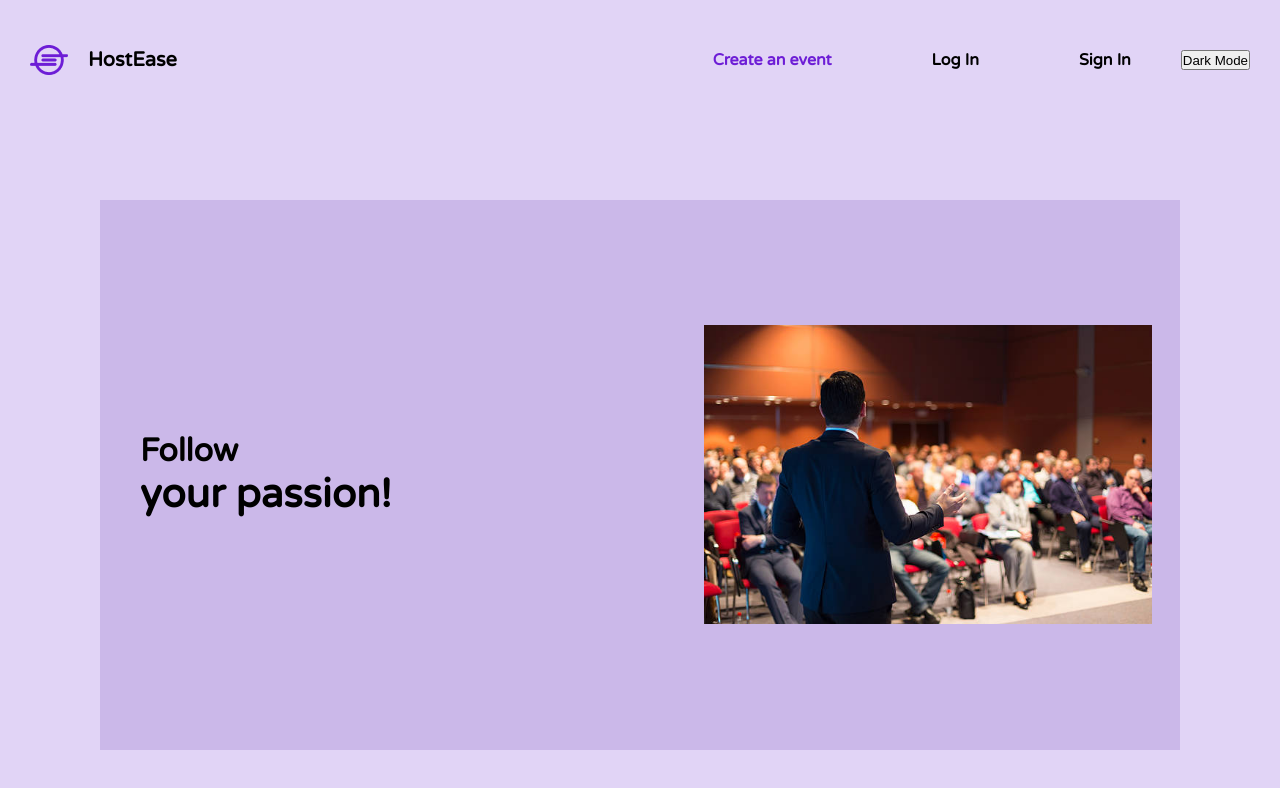
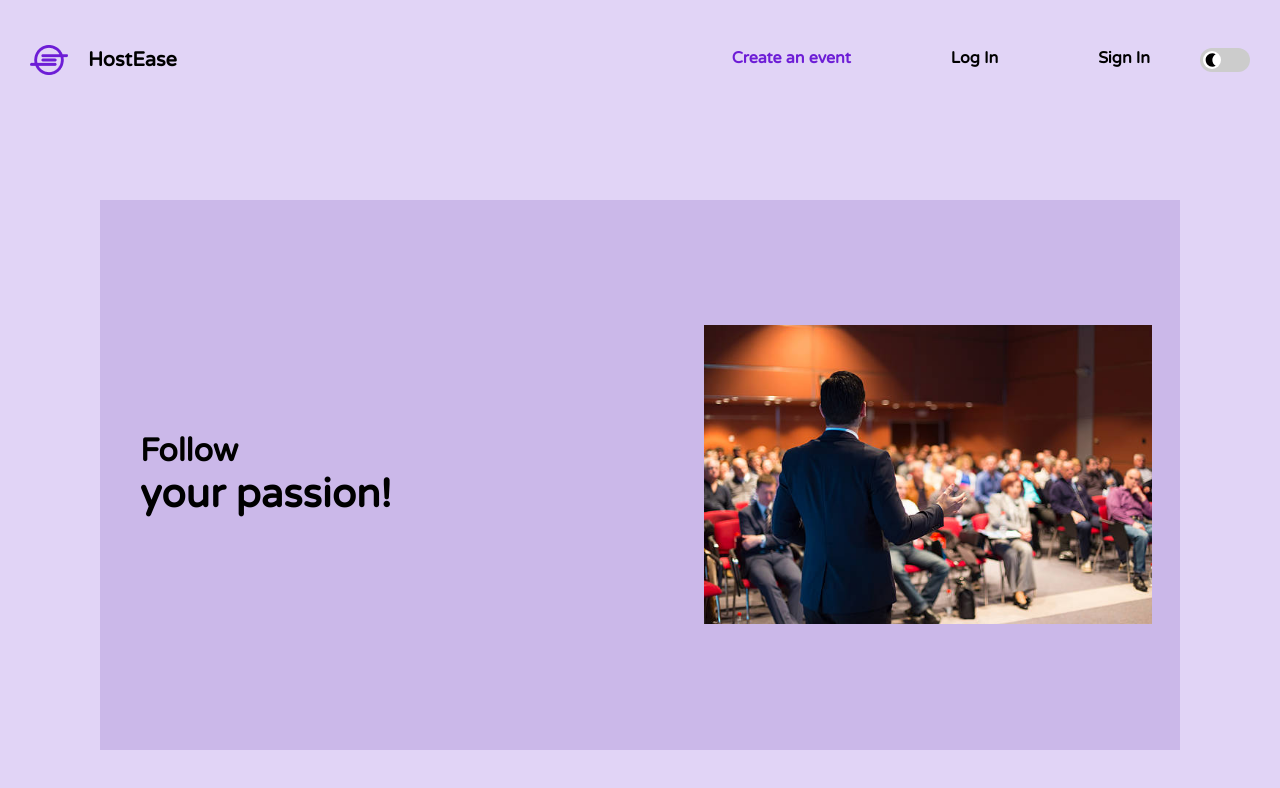
Before and after one commit to enriquedlc/HostEase, a React (Vite) app in the folder client/: page / in a window 1280 px wide. Shown: the top 788 px of the page. Built offline with nearby package versions, Linux system fonts and the light colour scheme.

Commit message:
Feature: added a fancy slide button for change color theme.

```diff
--- a/client/src/Components/ThemeSwitcher/ThemeSwitcher.css
+++ b/client/src/Components/ThemeSwitcher/ThemeSwitcher.css
@@ -3,3 +3,54 @@
 		width: 35%;
 	}
 }
+
+.theme-switcher-container {
+	display: flex;
+	align-items: center;
+	justify-content: center;
+  }
+
+  .theme-switcher-label {
+	position: relative;
+	display: inline-block;
+	width: 50px;
+	height: 24px;
+  }
+
+  .theme-switcher-slider {
+	opacity: 0;
+	width: 0;
+	height: 0;
+  }
+
+  .theme-switcher-slider-round {
+	position: absolute;
+	cursor: pointer;
+	top: 0;
+	left: 0;
+	right: 0;
+	bottom: 0;
+	background-color: #ccc;
+	border-radius: 34px;
+	transition: background-color 0.4s;
+  }
+
+  .theme-switcher-slider-round:before {
+	position: absolute;
+	content: "";
+	height: 18px;
+	width: 18px;
+	left: 3px;
+	bottom: 3px;
+	background-color: white;
+	border-radius: 50%;
+	transition: transform 0.4s;
+  }
+
+  .theme-switcher-slider:checked + .theme-switcher-slider-round {
+	background-color: #ccc;
+  }
+
+  .theme-switcher-slider:checked + .theme-switcher-slider-round:before {
+	transform: translateX(26px);
+  }
--- a/client/src/Components/ThemeSwitcher/ThemeSwitcher.tsx
+++ b/client/src/Components/ThemeSwitcher/ThemeSwitcher.tsx
@@ -1,6 +1,11 @@
-import React, { useContext } from 'react';
+import { motion } from 'framer-motion';
+import { useContext } from 'react';
+
+import { UserContext } from '../../Context/UserContext';
 import { Theme, UserContextValue } from '../../Types/Types';
-import { UserContext } from '../../Context/UserContext';
+import { ThemeIcon } from './ThemeSwitcherButton/ThemeSwitcherButton';
+
+import './ThemeSwitcher.css';
 
 const ThemeSwitcher = () => {
 	const userContext = useContext<UserContextValue | null>(UserContext);
@@ -12,9 +17,27 @@ const ThemeSwitcher = () => {
 	};
 
 	return (
-		<button onClick={switchTheme}>
-			{userContext?.theme === 'light' ? 'Dark Mode' : 'Light Mode'}
-		</button>
+		<div className="theme-switcher-container">
+			<motion.label
+				className="theme-switcher-label"
+				whileHover={{ scale: 1.1 }}
+				whileTap={{ scale: 1.5 }}
+				transition={{ duration: 0.3 }}
+			>
+				<input
+					className="theme-switcher-slider"
+					type="checkbox"
+					onChange={switchTheme}
+					checked={userContext?.theme === 'dark'}
+				/>
+				<motion.span
+					className="theme-switcher-slider-round"
+					transition={{ duration: 0.3 }}
+				>
+					<ThemeIcon theme={userContext?.theme} />
+				</motion.span>
+			</motion.label>
+		</div>
 	);
 };
 
--- /dev/null
+++ b/client/src/Components/ThemeSwitcher/ThemeSwitcherButton/ThemeSwitcherButton.css
@@ -0,0 +1,6 @@
+.theme-switcher-button {
+    margin-top: 7%;
+    margin-left: 5%;
+    position: relative;
+    z-index: 1;
+}
--- /dev/null
+++ b/client/src/Components/ThemeSwitcher/ThemeSwitcherButton/ThemeSwitcherButton.tsx
@@ -0,0 +1,21 @@
+import { motion } from 'framer-motion';
+import { MdNightlight, MdSunny } from 'react-icons/md';
+
+import './ThemeSwitcherButton.css';
+
+interface ThemeIconProps {
+    theme: string | undefined;
+}
+
+export const ThemeIcon = ({ theme }: ThemeIconProps) => {
+
+    const icon = theme === 'light' ? <MdNightlight /> : <MdSunny />;
+
+    return (
+        <motion.div
+            className="theme-switcher-button"
+        >
+            {icon}
+        </motion.div>
+    );
+};
```
